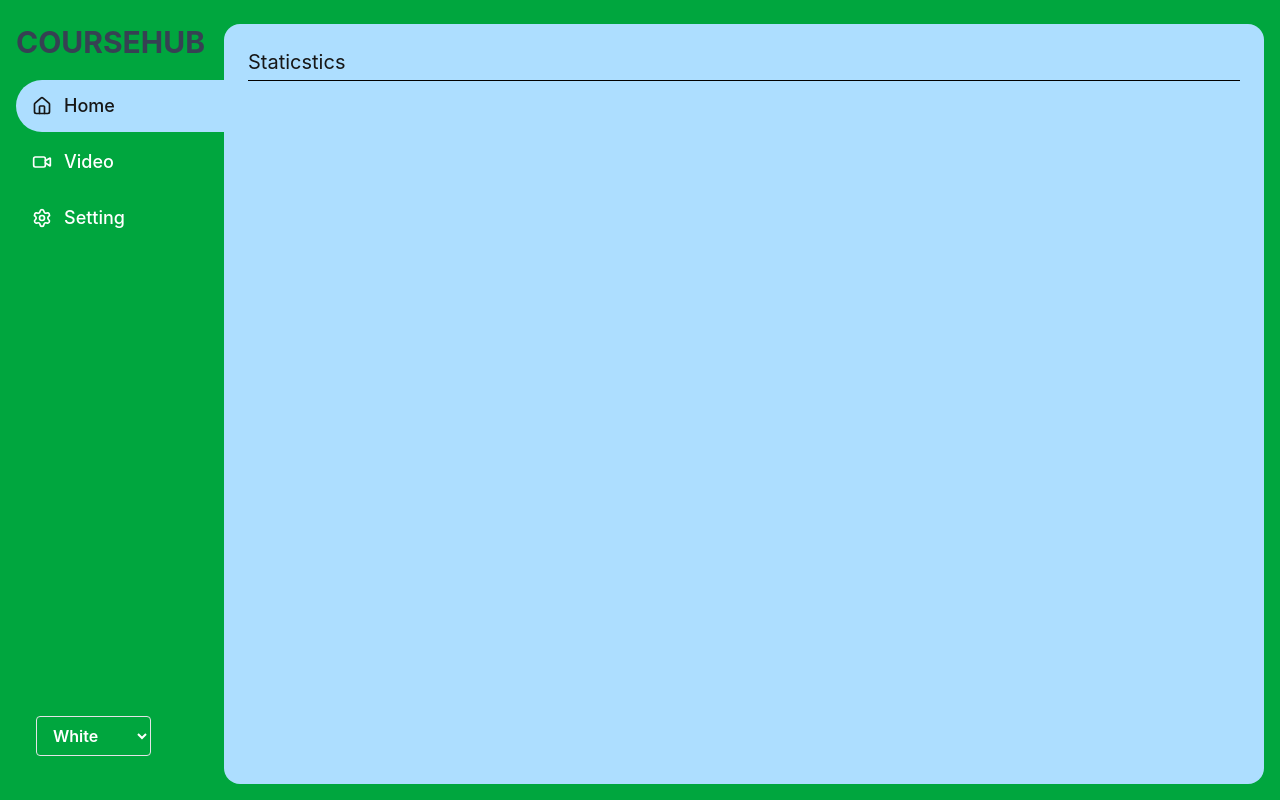
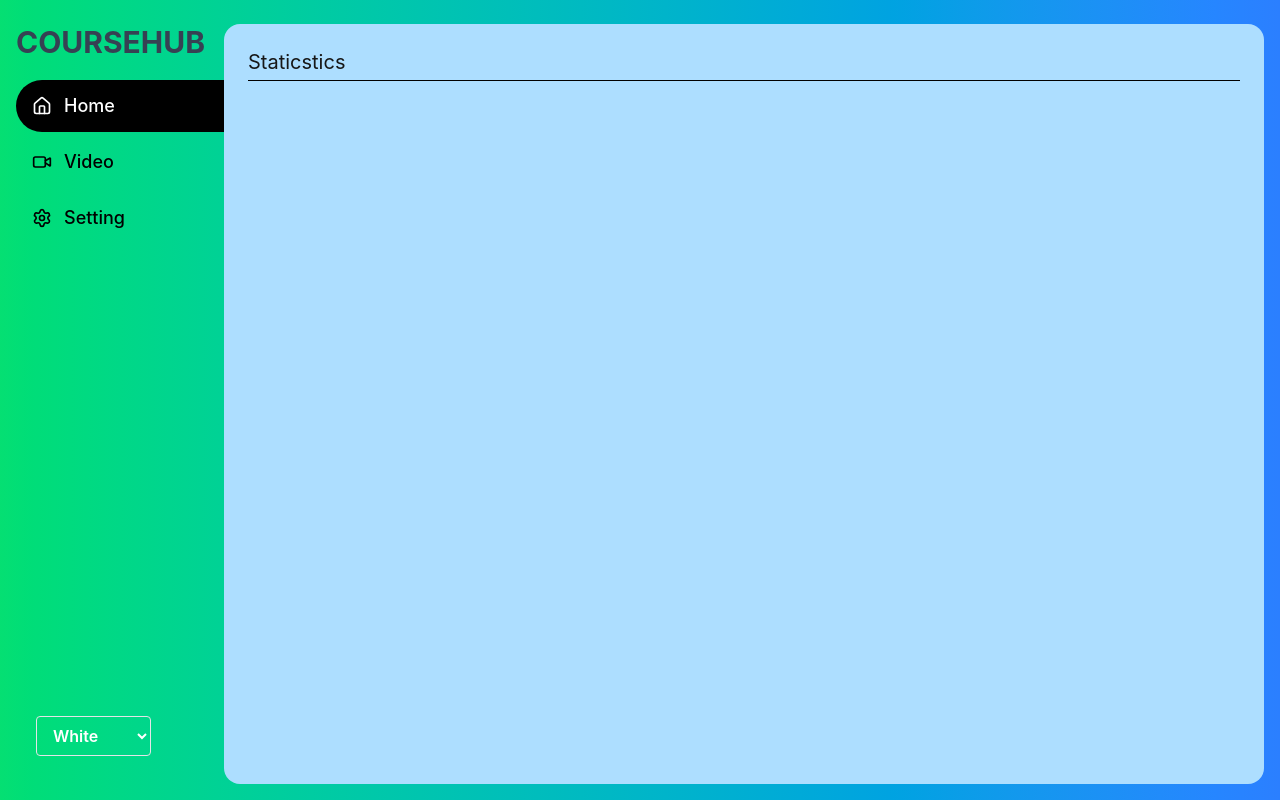
Before and after one commit to dipen-io/LearnHub.Instructor.client, a React (Vite) app: page / in a window 1280 px wide. Built offline with nearby package versions, Linux system fonts and the light colour scheme.

Commit message:
fixing bg

```diff
--- a/src/components/Header.tsx
+++ b/src/components/Header.tsx
@@ -15,7 +15,8 @@ export default function Sidebar({isOpen, setIsOpen}) {
     <>
     <div
     className={`
-        bg-green-600 text-white p-4 h-full
+bg-green-600
+        text-blue-200 md:text-black font-semibold  p-4 h-full
         fixed top-0 left-0 w-64 z-40
         transition-transform duration-300 ease-in-out
         ${isOpen ? 'translate-x-0' : '-translate-x-full'}
@@ -34,8 +35,8 @@ export default function Sidebar({isOpen, setIsOpen}) {
               to={to}
               className={`font-stretch-extra-expanded block px-4 py-3 relative font-medium transition-all duration-200 ${
                 isActive
-                  ? "bg text-[var(--color-text)] rounded-l-full"
-                  : "text-white hover:bg-green-500 hover:rounded-l-full"
+                  ? "bg-black text-white rounded-l-full"
+                  : "hover:rounded-l-full hover:bg-gray-200"
               }`}
             >
             <div className="flex gap-3 items-center" onClick={() => setIsOpen(false)}>
--- a/src/routes/__root.tsx
+++ b/src/routes/__root.tsx
@@ -21,7 +21,8 @@ export const Route = createRootRouteWithContext<MyRouterContext>()
 
    return(
      <>
-      <div className="h-[100vh] flex gap-0 justify-start md:px-4 md:py-6 md:bg-green-600">
+      <div className="h-[100vh] flex gap-0 justify-start md:px-4 md:py-6
+        md:bg-gradient-to-r md:from-green-400 md:to-blue-500">
         {/* Sidebar */}
         <Header isOpen={isSidebarOpen} setIsOpen={setIsSidebarOpen} />
 
```
